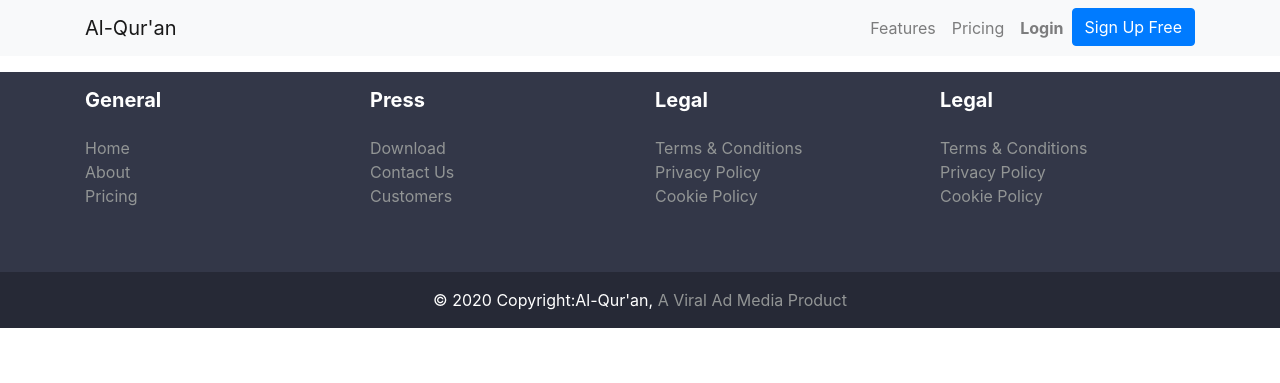
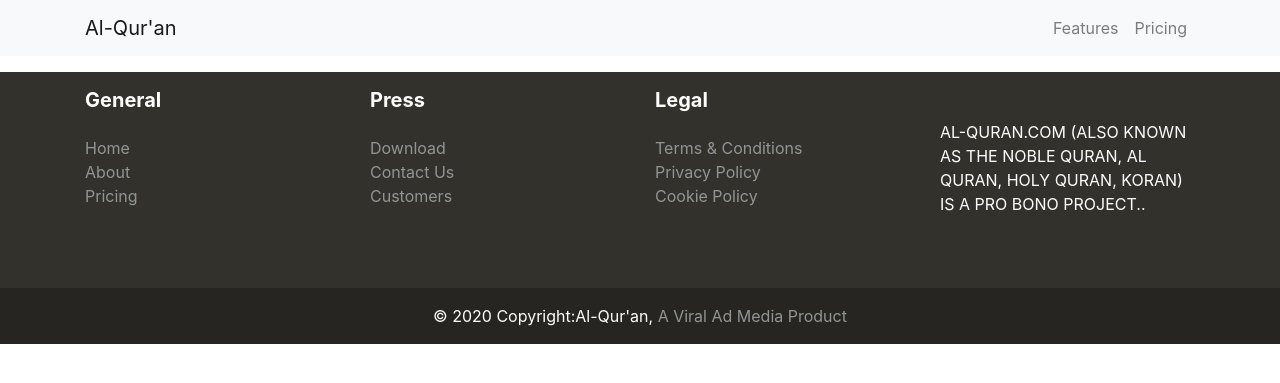
Before and after one commit to AzeezBello/al_quran, a Django app: template quran/templates/quran/sura.html in a window 1280 px wide. Shown: the top 383 px of the page. Run offline with Django 3.2, Linux system fonts and the light colour scheme; the template is opened without the code that fills it, so the values that code supplies are empty; some libraries are stand-ins or nearby versions.

Commit message:
quran nav & footer

```diff
--- a/static/css/al-quran.css
+++ b/static/css/al-quran.css
@@ -5,7 +5,7 @@
 }
 
 footer{
-    background: #333748;
+    background: #32312C;
     color: #FFFFFF;
 }
 
--- a/templates/footer.html
+++ b/templates/footer.html
@@ -84,19 +84,9 @@
       <!-- Grid column -->
       <div class="col-md-3 mx-auto">
         <!-- Links -->
-        <h5 class="font-weight-bold mt-3 mb-4">Legal</h5>
+        <p class="mt-5 mb-4">AL-QURAN.COM (ALSO KNOWN AS THE NOBLE QURAN, AL QURAN, HOLY QURAN, KORAN) IS A PRO BONO PROJECT..</p>
 
-        <ul class="list-unstyled">
-          <li>
-            <a href="#!">Terms & Conditions</a>
-          </li>
-          <li>
-            <a href="#!">Privacy Policy</a>
-          </li>
-          <li>
-            <a href="#!">Cookie Policy</a>
-          </li>
-        </ul>
+
 
         </ul>
 
--- a/templates/nav.html
+++ b/templates/nav.html
@@ -24,28 +24,10 @@
                 </a>
                 <div class="dropdown-menu" aria-labelledby="navbarDropdownMenuLink">
                     <a class="dropdown-item" href="/admin">Admin</a>
-                        <a class="dropdown-item" href="/logout">Logout</a>
+<!--                    <a class="dropdown-item" href="/logout">Logout</a>-->
                 </div>
             </li>
-
-                        {% else %}
-
-                        <li class="nav-item">
-                          <a class="nav-link" href="/login"><b>Login</b></a>
-                        </li>
-                        <li class="nav-item">
-                            <a href="/signup" ><button type="button" class=" xbtn-primary btn btn-primary">Sign Up Free</button></a>
-                        </li>
-
-
        {% endif %}
-
-
-
-
-
-
-
       </ul>
     </div>
   </div>
```
Lines whose indentation alone changed are shown as unchanged.
